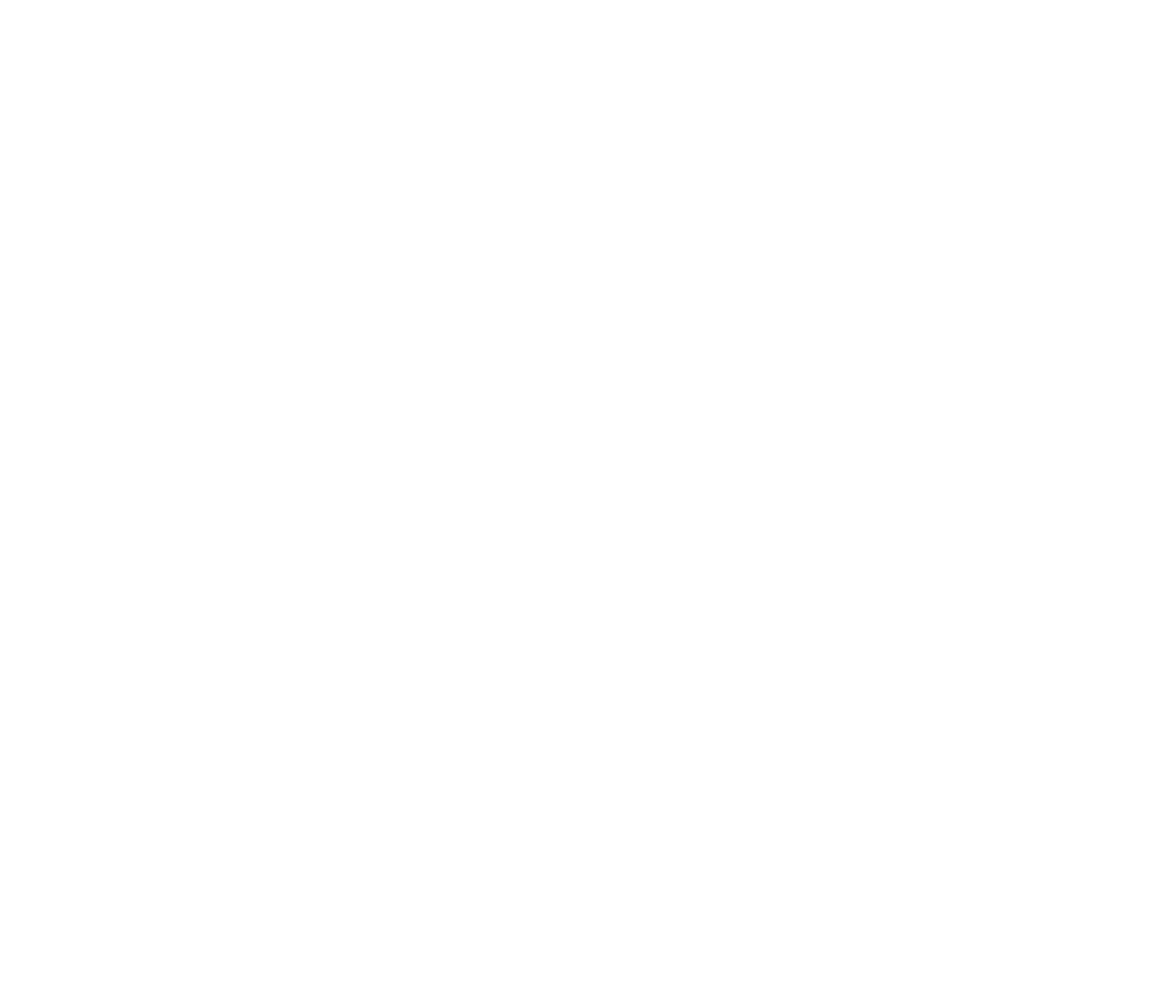
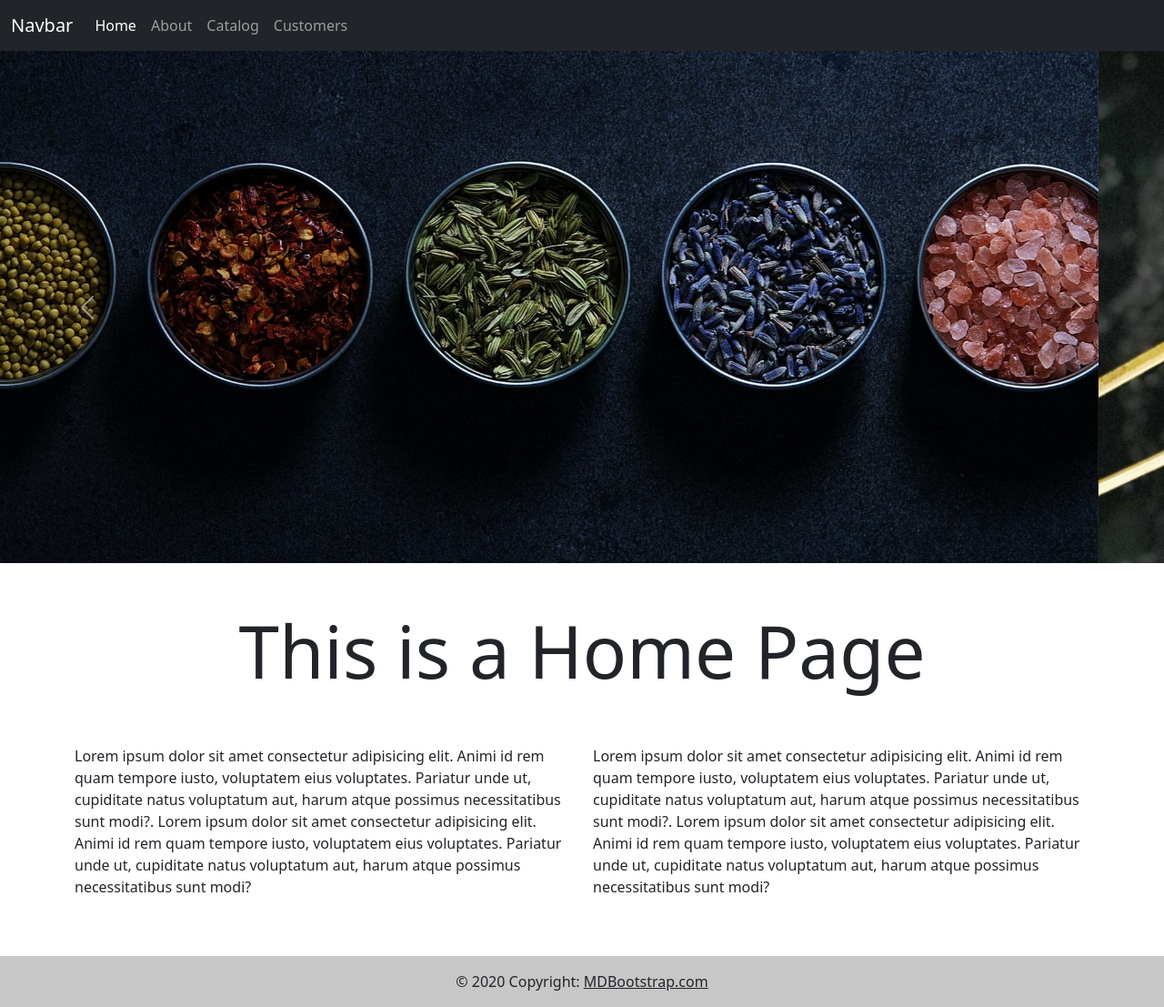
Before and after one commit to Faayakhun/tugas-catalog-faay-suryanto, a plain HTML site: page index.html in a window 1280 px wide. Shown: the whole page at 91% size. Before the commit the page ends 800 px from the top, so only its background shows below. Drawn offline with nearby package versions, Linux system fonts and the light colour scheme.

Commit message:
membuat struktur navbar, carousel, konten home, dan footer

```diff
--- a/index.html
+++ b/index.html
@@ -1,12 +1,135 @@
-<!DOCTYPE html>
+<!doctype html>
 <html lang="en">
-<head>
-    <meta charset="UTF-8">
-    <meta http-equiv="X-UA-Compatible" content="IE=edge">
-    <meta name="viewport" content="width=device-width, initial-scale=1.0">
-    <title>Document</title>
-</head>
-<body>
+  <head>
+    <!-- Required meta tags -->
+    <meta charset="utf-8">
+    <meta name="viewport" content="width=device-width, initial-scale=1">
 
-</body>
+    <!-- Bootstrap CSS -->
+    <link href="https://cdn.jsdelivr.net/npm/bootstrap@5.0.0-beta1/dist/css/bootstrap.min.css" rel="stylesheet" integrity="sha384-giJF6kkoqNQ00vy+HMDP7azOuL0xtbfIcaT9wjKHr8RbDVddVHyTfAAsrekwKmP1" crossorigin="anonymous">
+
+    <title>Hello, world!</title>
+  </head>
+  <body>
+
+
+    <!-- Navigasi start -->
+    <nav class="navbar navbar-expand-lg navbar-dark bg-dark">
+        <div class="container-fluid">
+          <a class="navbar-brand" href="#">Navbar</a>
+          <button class="navbar-toggler" type="button" data-bs-toggle="collapse" data-bs-target="#navbarNavAltMarkup" aria-controls="navbarNavAltMarkup" aria-expanded="false" aria-label="Toggle navigation">
+            <span class="navbar-toggler-icon"></span>
+          </button>
+          <div class="collapse navbar-collapse" id="navbarNavAltMarkup">
+            <div class="navbar-nav">
+              <a class="nav-link active" aria-current="page" href="#">Home</a>
+              <a class="nav-link" href="#">About</a>
+              <a class="nav-link" href="#">Catalog</a>
+              <a class="nav-link" href="#" >Customers</a>
+            </div>
+          </div>
+        </div>
+      </nav>
+      <!-- Nasvigasi end -->
+
+
+      <!-- Membuat Gambar dengan Carousel start -->
+      <div id="carouselExampleControls" class="carousel slide" data-bs-ride="carousel">
+            <div class="carousel-inner">
+                    <!-- Gambar carousel ke - 1 -->
+                    <div class="carousel-item active">
+                        <img src="image/bg.jpg" class="d-block w-100" alt="...">
+                    </div>
+                     <!-- Gambar carousel ke - 2 -->
+                    <div class="carousel-item">
+                        <img src="image/bg2.jpg" class="d-block w-100" alt="...">
+                    </div>
+            </div>
+                    <!-- Tombol left & right di carousel -->
+                    <a class="carousel-control-prev" href="#carouselExampleControls" role="button" data-bs-slide="prev">
+                        <span class="carousel-control-prev-icon" aria-hidden="true"></span>
+                        <span class="visually-hidden">Previous</span>
+                    </a>
+                    <a class="carousel-control-next" href="#carouselExampleControls" role="button" data-bs-slide="next">
+                        <span class="carousel-control-next-icon" aria-hidden="true"></span>
+                        <span class="visually-hidden">Next</span>
+                    </a>
+      </div>
+      <!-- Membuat Gambar dengan Carousel end -->
+
+
+      <!-- Konten home start -->
+      <div class="container">
+
+            <div class="row">
+                <h3 class="col-12 text-center display-1 mt-5">This is a Home Page</h3>
+            </div>
+
+            <div class="row mt-5 mb-5">
+                <p class="col-6">Lorem ipsum dolor sit amet consectetur adipisicing elit.
+                     Animi id rem quam tempore iusto, voluptatem eius voluptates. Pariatur unde ut,
+                      cupiditate natus voluptatum aut, harum atque possimus necessitatibus sunt modi?.
+                      Lorem ipsum dolor sit amet consectetur adipisicing elit.
+                     Animi id rem quam tempore iusto, voluptatem eius voluptates. Pariatur unde ut,
+                      cupiditate natus voluptatum aut, harum atque possimus necessitatibus sunt modi?
+                </p>
+                <p class="col-6">Lorem ipsum dolor sit amet consectetur adipisicing elit.
+                    Animi id rem quam tempore iusto, voluptatem eius voluptates. Pariatur unde ut,
+                     cupiditate natus voluptatum aut, harum atque possimus necessitatibus sunt modi?.
+                     Lorem ipsum dolor sit amet consectetur adipisicing elit.
+                     Animi id rem quam tempore iusto, voluptatem eius voluptates. Pariatur unde ut,
+                      cupiditate natus voluptatum aut, harum atque possimus necessitatibus sunt modi?
+               </p>
+            </div>
+
+
+      </div>
+      <!-- Konten home end -->
+
+
+      <!-- Membuat footer start -->
+      <footer class="bg-light text-center text-lg-start mt-5">
+        <div class="text-center p-3" style="background-color: rgba(0, 0, 0, 0.2)">
+          © 2020 Copyright:
+          <a class="text-dark" href="https://mdbootstrap.com/">MDBootstrap.com</a>
+        </div>
+      </footer>
+      <!-- Membuat footer end -->
+
+
+
+
+
+
+
+
+
+
+
+
+
+
+
+
+
+
+
+
+
+
+
+
+    <!-- Script js bawaan dari bootstrap (DONT TOUCH FOR SAFETY) -->
+
+    <!-- Optional JavaScript; choose one of the two! -->
+
+    <!-- Option 1: Bootstrap Bundle with Popper -->
+    <script src="https://cdn.jsdelivr.net/npm/bootstrap@5.0.0-beta1/dist/js/bootstrap.bundle.min.js" integrity="sha384-ygbV9kiqUc6oa4msXn9868pTtWMgiQaeYH7/t7LECLbyPA2x65Kgf80OJFdroafW" crossorigin="anonymous"></script>
+
+    <!-- Option 2: Separate Popper and Bootstrap JS -->
+    <!--
+    <script src="https://cdn.jsdelivr.net/npm/@popperjs/core@2.5.4/dist/umd/popper.min.js" integrity="sha384-q2kxQ16AaE6UbzuKqyBE9/u/KzioAlnx2maXQHiDX9d4/zp8Ok3f+M7DPm+Ib6IU" crossorigin="anonymous"></script>
+    <script src="https://cdn.jsdelivr.net/npm/bootstrap@5.0.0-beta1/dist/js/bootstrap.min.js" integrity="sha384-pQQkAEnwaBkjpqZ8RU1fF1AKtTcHJwFl3pblpTlHXybJjHpMYo79HY3hIi4NKxyj" crossorigin="anonymous"></script>
+    -->
+  </body>
 </html>
```
Also changed, not shown: image/bg.jpg (added), image/bg2.jpg (added).
